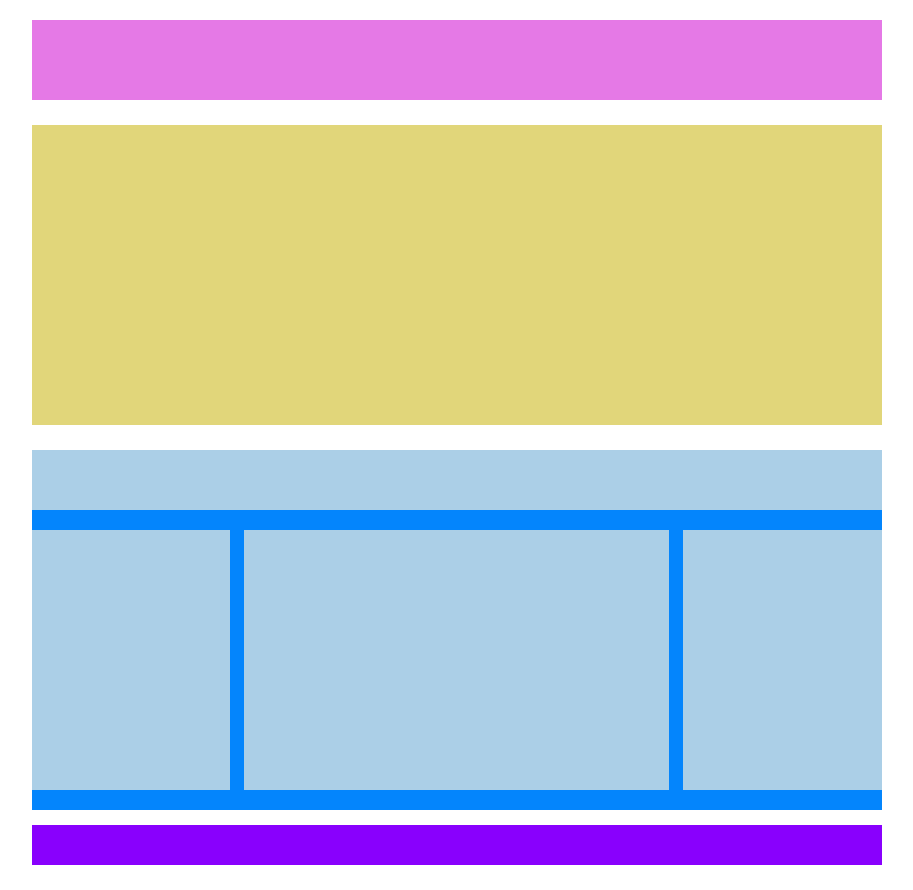
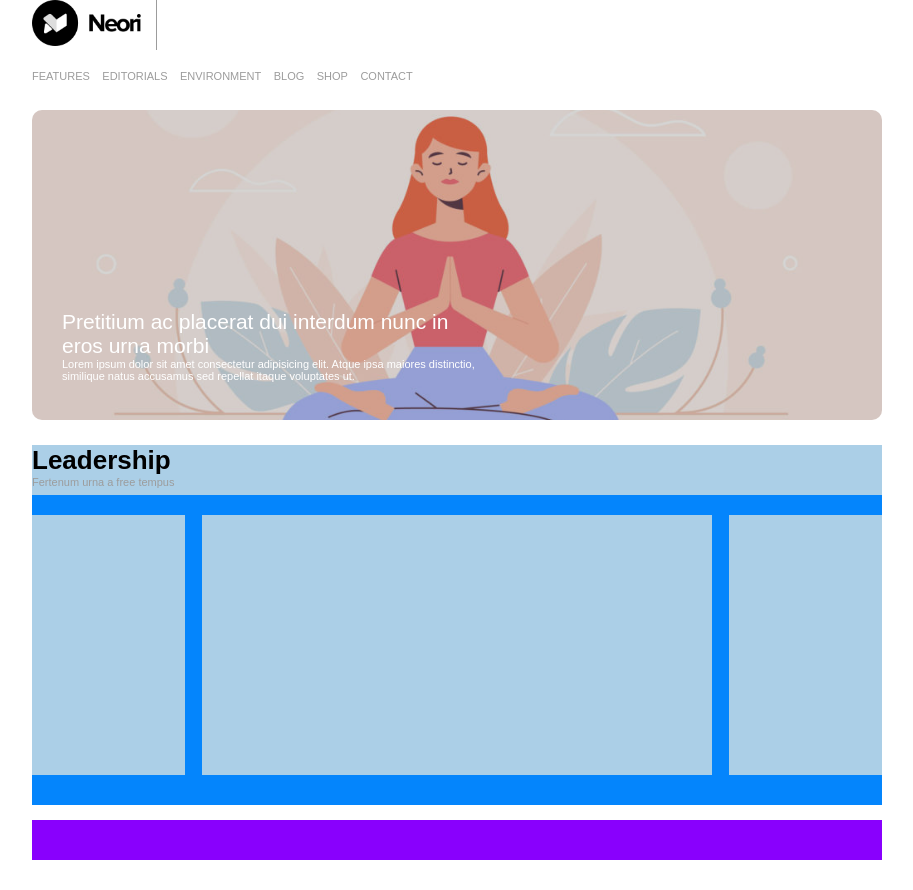
Before and after one commit to EduardoVaccarella/htmlcss-wp, a plain HTML site: page index.html in a window 1280 px wide. Shown: the whole page, without its empty margins (183-1096 px from the left). Drawn offline with Linux system fonts and the light colour scheme.

Commit message:
Finito l'header e il main

```diff
--- a/index.html
+++ b/index.html
@@ -10,19 +10,41 @@
 <body>
     <div class="container debug">
         <header>
-            <div class="header debug"></div>
+            <div class="header debug">
+                <div class="logo">
+                    <img src="img/logo.png" alt="">
+                </div>
+                <nav>
+                    <div class="nav">Features</div>
+                    <div class="nav">Editorials</div>
+                    <div class="nav">Environment</div>
+                    <div class="nav">Blog</div>
+                    <div class="nav">Shop</div>
+                    <div class="nav">Contact</div>
+               </nav>
+            </div>
         </header>
 
         <main>
             <div class="main debug">
-
+                <div class="background-color">
+                    <div class="scritta-banner">
+                        Pretitium ac placerat dui interdum nunc in eros urna morbi
+                    </div>
+                    <div class="scritta-banner2">
+                        Lorem ipsum dolor sit amet consectetur adipisicing elit. Atque ipsa maiores distinctio, similique natus accusamus sed repellat itaque voluptates ut.
+                    </div>
+                </div>
             </div>
         </main>
 
         <main>
             <div class="main2 debug">
 
-                <div class="section-top debug2"></div>
+                <div class="section-top debug2">
+                    <div class="titolo">Leadership</div>
+                    <div class="sottotitolo">Fertenum urna a free tempus</div>
+                </div>
 
                 <div class="section debug2">
                     <div class="left debug2"></div>
--- a/style.css
+++ b/style.css
@@ -1,5 +1,6 @@
 html {
     font-size: 16px;
+    font-family: Arial;
 }
 
 * {
@@ -34,20 +35,116 @@ a {
 */
 
 .header {
-    height: 80px;
+    height: 85px;
+}
+
+
+.logo {
+    width: 125px;
+    border-right: 1px solid rgb(156, 156, 156);
+    padding-right: 15px;
+}
+
+.nav {
+    display: inline-block;
+    margin-right: 8px;
+    font-family: arial;
+    text-transform: uppercase;
+    font-size: 11px;
+    color: rgb(156, 156, 156);
     margin-top: 20px;
-    background-color: #E579E6;
 }
 
 .main {
-    height: 300px;
-    background-color: #E1D67A;
+    height: 310px;
+    background-image: url(img/banner.jpg);
+    background-size: 100%;
+    background-position: center;
+    border-radius: 10px;
+}
+
+.main .background-color {
+    width: 100%;
+    height: 100%;
+    background-color: rgba(95, 95, 95, 0.26);
+    position: relative;
+    top: 0px;
+    right: 0px;
+    left: 0px;
+    bottom: 0px;
+    border-radius: 10px;
+
+}
+
+.main .scritta-banner {
+    top: 200px;
+    font-size: 21px;
+    width: 50%;
+}
+
+.main .scritta-banner2 {
+    top: 200px;
+    font-size: 11px;
+    width: 49%;
+    font-weight: 1;
+}
+
+.scritta-banner, .scritta-banner2 {
+    position: relative;
+    left: 30px;
+    color: white;
 }
 
 .main2 {
     height: 360px;
     margin-bottom: 15px;
     background-color: #0485FC;
+}
+
+.section-top .titolo {
+    color: black;
+    font-size: 26px;
+    font-weight: 750;
+}
+
+.section-top .sottotitolo {
+    font-size: 11px;
+    color: rgb(156, 156, 156);
+}
+
+.section-top {
+    height: 50px;
+}
+
+.section {
+    height: calc(360px - 60px - 20px - 20px);
+    width: 100%;
+    display: inline-block;
+}
+
+.section .left, .section .right {
+    width: 18%;
+    height: 100%;
+    display: inline-block;
+}
+
+.section .middle {
+    height: 100%;
+    width: 60%;
+    display: inline-block;
+}
+
+.section .left, .section .middle, .section .right, .section-top {
+    background-color: #ABCFE7;
+    margin-bottom: 20px;
+}
+
+.section .left {
+    margin-right: 12.5px;
+}
+
+.section .right {
+    margin-left: 12.5px;
 }
 
 .footer {
@@ -58,34 +155,3 @@ a {
 .header, .main, .footer {
     margin-bottom: 25px;
 }
-
-.section-top {
-    height: 60px;
-}
-
-.section {
-    height: calc(360px - 60px - 20px - 20px);
-    width: 100%;
-    display: inline-block;
-}
-
-.section .left, .section .right {
-    width: calc((((1050px - 100px - 100px) / 4.5)) + 9.5px);
-    height: 100%;
-    display: inline-block;
-}
-
-.section .middle {
-    height: 100%;
-    width: calc((1050px - 100px - 100px) / 2);
-    display: inline-block;
-}
-
-.section .left, .section .middle, .section .right, .section-top {
-    background-color: #ABCFE7;
-    margin-bottom: 20px;
-}
-
-.section .left, .section .middle {
-    margin-right: 10px;
-}
```
